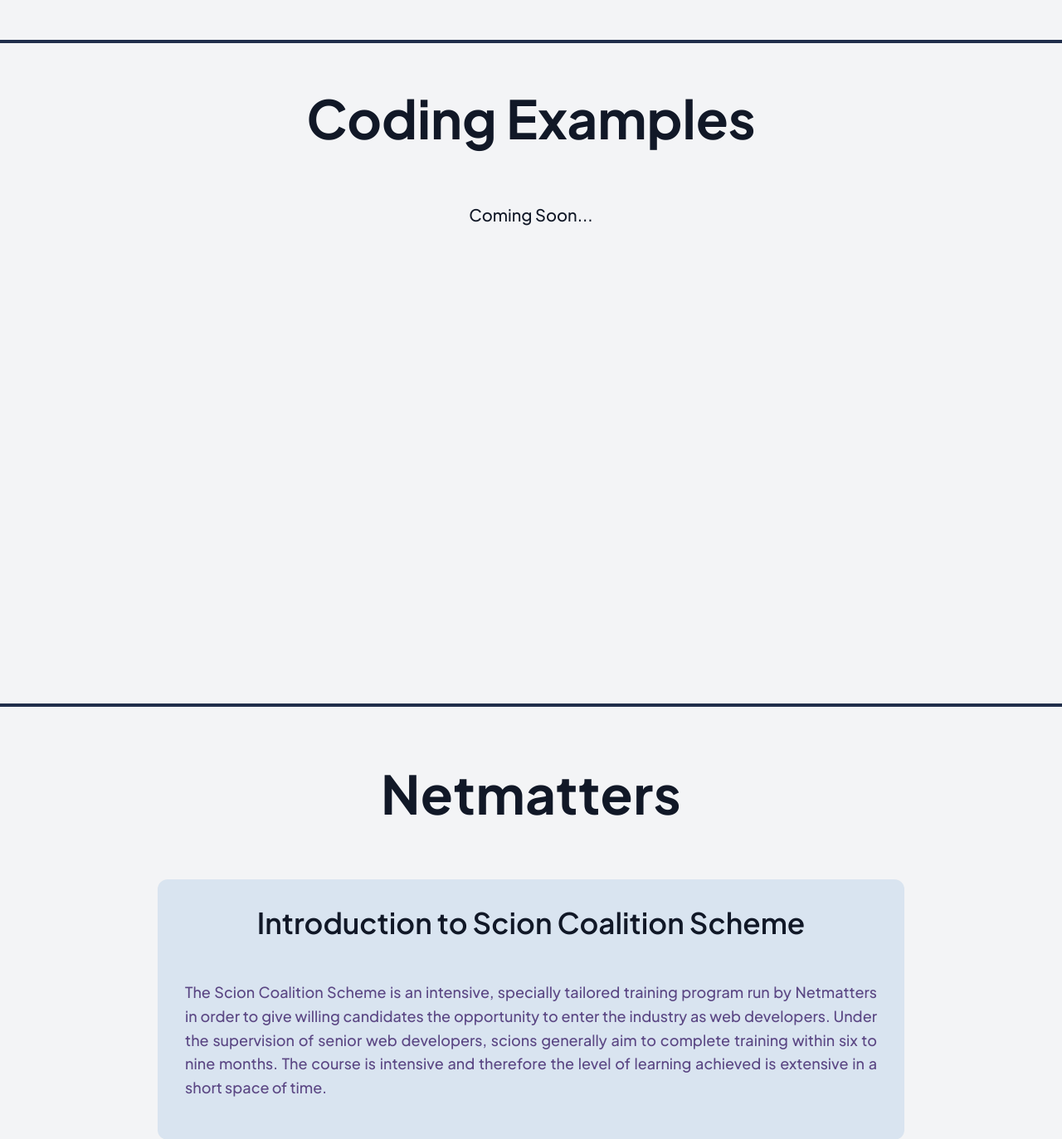
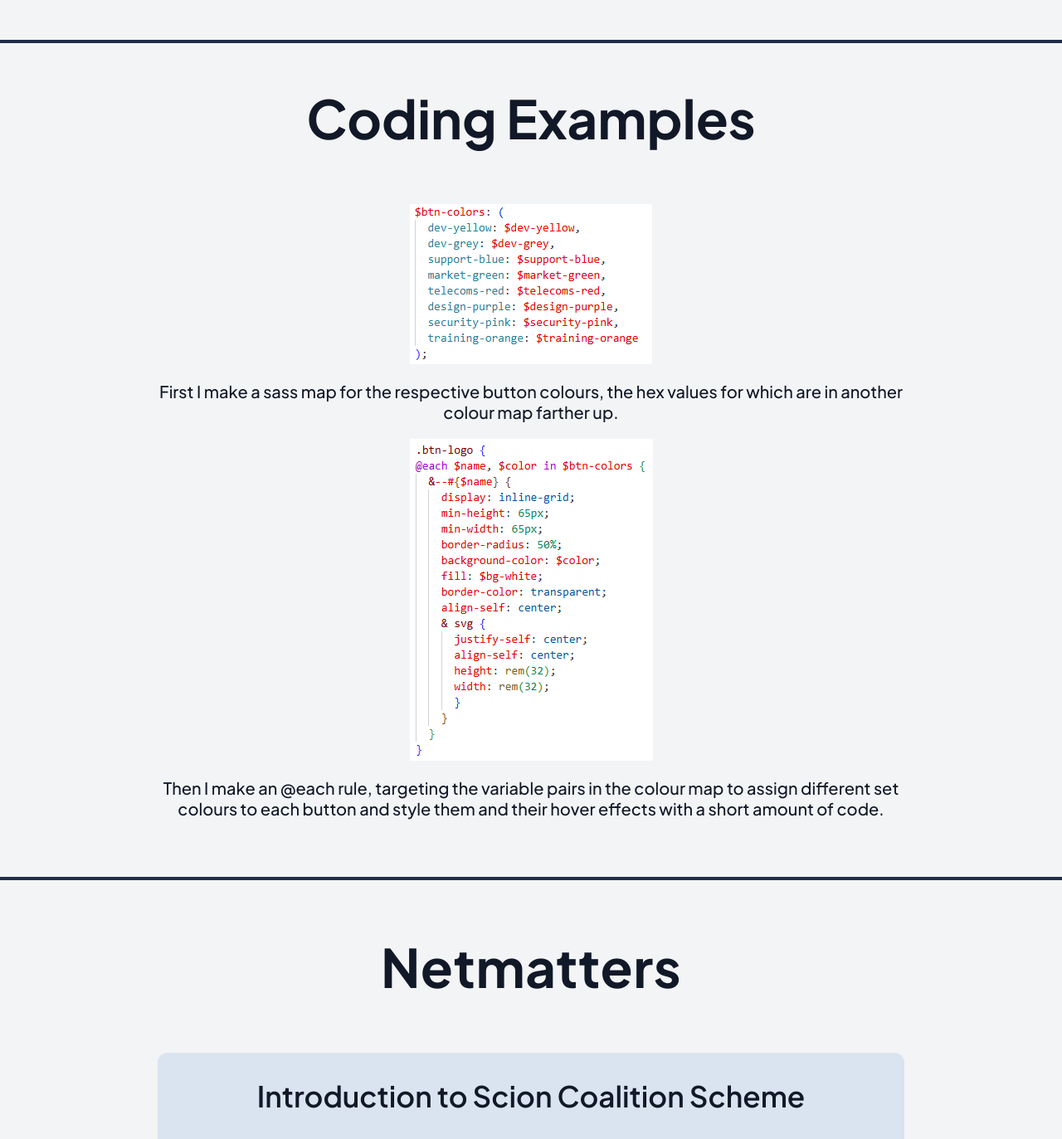
Before and after one commit to Rootytootyfrooty/NetMatters-SCS-Portfolio-1, a PHP site: page / in a window 1280 px wide. Shown: the part 3201-4574 px from the top of the page at 83% size. Run offline with PHP 8.4, Linux system fonts and the light colour scheme; some web fonts are replaced.

Commit message:
Project Details & coding example
I added some more information on the first project, and added a coding example in the appropriate section.

```diff
--- a/index.html
+++ b/index.html
@@ -122,11 +122,15 @@
         <section id="portfolio" class="containerid">
             <h2>Portfolio</h2>
             <div class="porpro">
-                <a href="https://github.com/Rootytootyfrooty/NetMatters-SCS-Assessment1" target="_blank" class="project" rel="noopener noreferrer">
+                <a href="netmatters.kathryn-root.netmatters-scs.co.uk" target="_blank" class="project" rel="noopener noreferrer">
                     <div class="project1 proj">
                         <span class="css cl">CSS/Sass</span><span class="html cl">HTML</span>
                         <img src="img/project-1.png" alt="A picture of Project 1" />
                         <h3>The Netmatters Homepage</h3>
+                        <p class="hov-me">
+                            This project was to recreate the old Netmatters homepage.
+                            I used HTML and sass-compiled CSS.
+                        </p>
                         <p>View Project &#8594;</p>
                     </div>
                 </a>
@@ -174,8 +178,13 @@
 
         <section id="examples" class="containerid">
             <h2>Coding Examples</h2>
-            <p>Coming Soon...</p>
-        </section>
+            <div class="example-1">
+                <img src="img/ce-colour-map.png" alt="A colour map for a sass @each rule" />
+                <p>First I make a sass map for the respective button colours, the hex values for which are in another colour map farther up.</p>
+                <img src="img/ce-btn-logo.png" alt="A sass @each rule" />
+                <p>Then I make an @each rule, targeting the variable pairs in the colour map to assign different set colours to each button and style them and their hover effects with a short amount of code.</p>
+            </div>
+            </section>
         <section id="scs" class="containerid">
             <h2>Netmatters</h2>
             <div class="articles">
--- a/scss/layout/_examples.scss
+++ b/scss/layout/_examples.scss
@@ -1,8 +1,17 @@
 #examples {
-    height: 40vh;
+    // height: 40vh;
     @include ls {
         min-height: 100vh;
     }
     @include dm {
     }
+    p {
+        max-width: 900px;
+        text-align: center;
+    }
 }
+.example-1 {
+    display: flex;
+    flex-direction: column;
+    align-items: center;
+}
--- a/scss/layout/_portfolio.scss
+++ b/scss/layout/_portfolio.scss
@@ -48,6 +48,13 @@
             filter: brightness(80%);
             transition: filter 1s ease;
         }
+        h3 {
+            font-size: 15px;
+            height: 50px;
+        }
+        .hov-me {
+            display: block;
+        }
     }
         @include md {
             img {
@@ -77,6 +84,9 @@
             opacity: 1;
         }
     }
+}
+.hov-me {
+    display: none;
 }
 .proj {
     display: flex;
```
Also changed, not shown: css/styles.css, img/ce-btn-logo.png (added), img/ce-colour-map.png (added).
